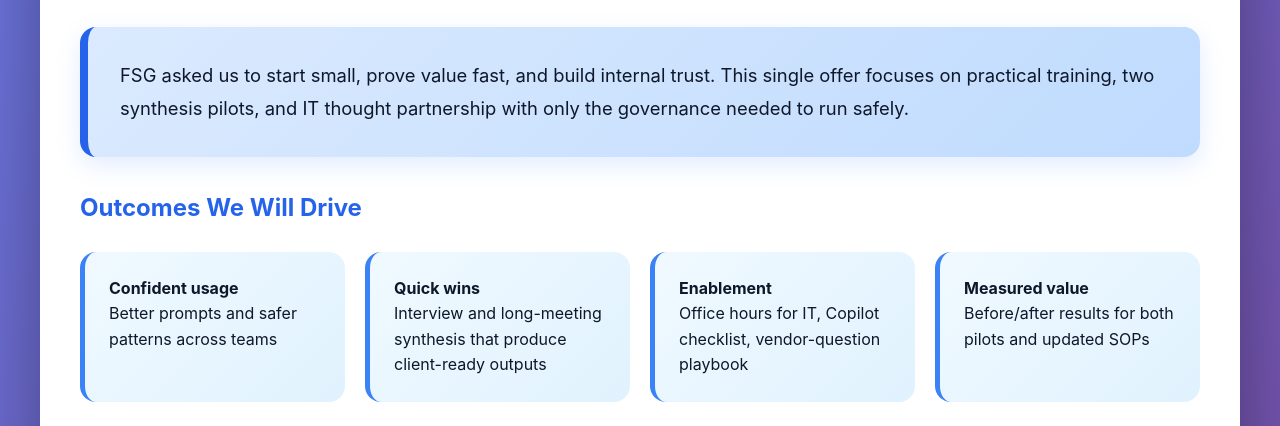
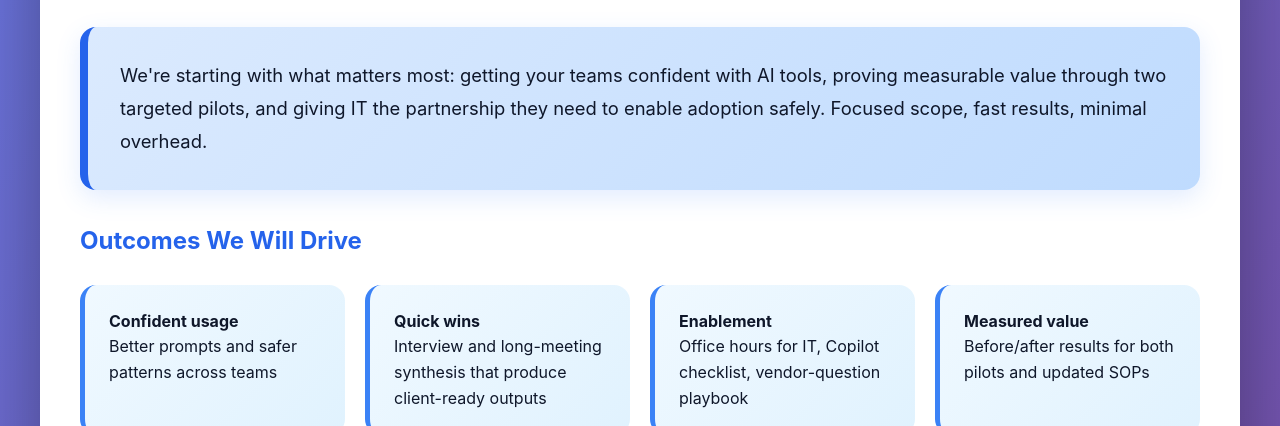
Before and after one commit to OptimaNovaAI/FSG, a plain HTML site: page index.html in a window 1280 px wide. Shown: the part 674-1100 px from the top of the page. Drawn offline with Linux system fonts and the light colour scheme.

Commit message:
Update overview section for clarity and focus
Revised overview section to emphasize AI tool adoption and measurable value.

```diff
--- a/index.html
+++ b/index.html
@@ -742,8 +742,7 @@
       <section id="overview" class="section active">
         <h2>Executive Summary</h2>
         <div class="highlight">
-          FSG asked us to start small, prove value fast, and build internal trust. This single offer focuses on practical training, two synthesis pilots, and IT thought partnership with only the governance needed to run safely.
-        </div>
+We're starting with what matters most: getting your teams confident with AI tools, proving measurable value through two targeted pilots, and giving IT the partnership they need to enable adoption safely. Focused scope, fast results, minimal overhead.        </div>
         <h3>Outcomes We Will Drive</h3>
         <div class="outcomes">
           <div class="outcome">
```
